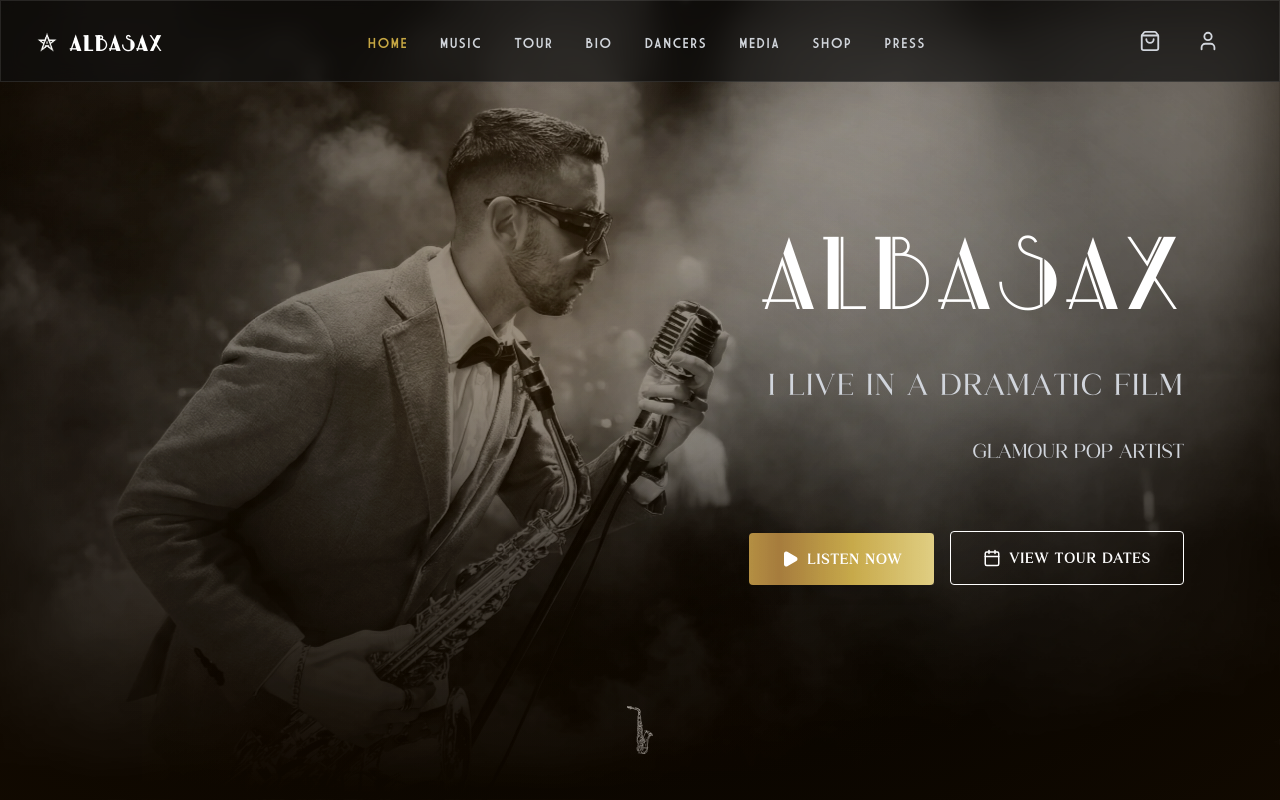
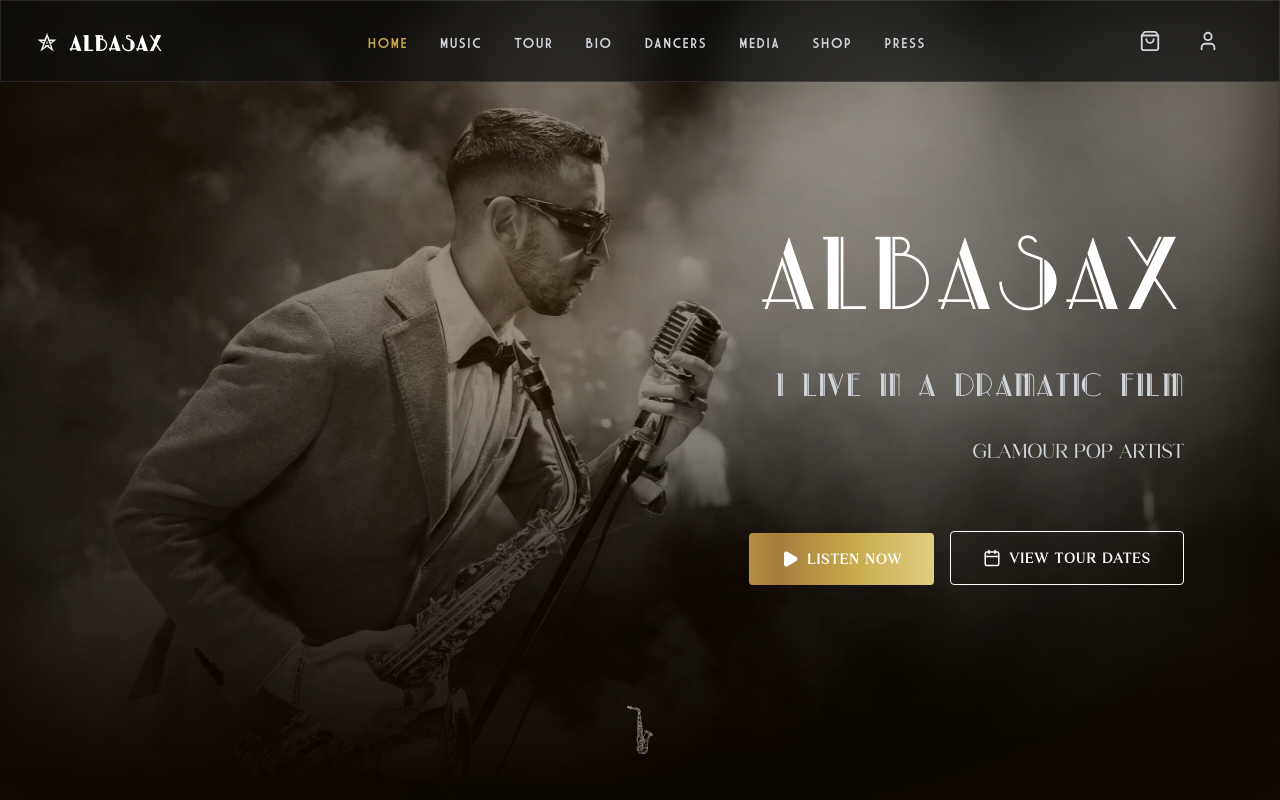
Before and after one commit to Filippo0311603/Albasax, a React (Vite) app: page /#/ in a window 1280 px wide. Shown: the top 800 px of the page. Built offline with nearby package versions, Linux system fonts and the light colour scheme; a web font is replaced by a local one.

Commit message:
Fix: restore font-serif to subtitle

```diff
--- a/sections/Hero.tsx
+++ b/sections/Hero.tsx
@@ -47,7 +47,7 @@ const Hero: React.FC = () => {
 
         <CinematicText
           as="span"
-          className="block text-xs sm:text-xl md:text-3xl font-light tracking-[0.2em] sm:tracking-[0.5em] uppercase text-gray-300"
+          className="block text-xs sm:text-xl md:text-3xl font-serif font-light tracking-[0.2em] sm:tracking-[0.5em] uppercase text-gray-300"
           letterDelay={50}
         >
           I Live In A Dramatic Film
```
